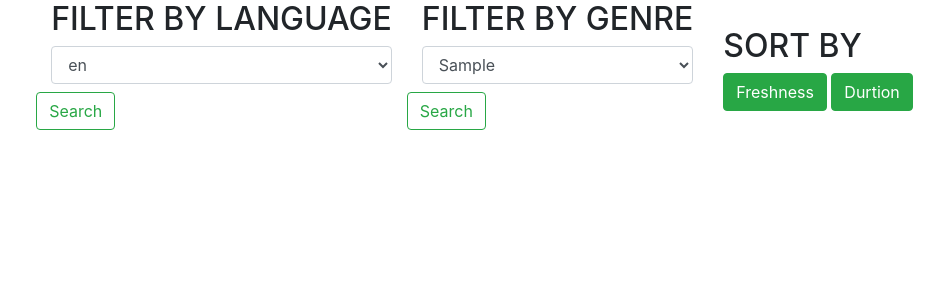
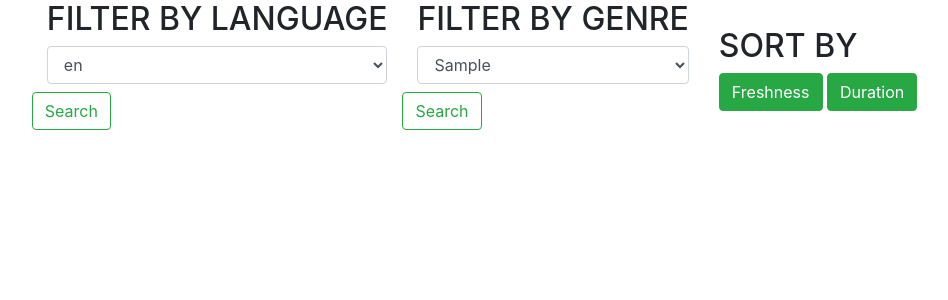
Before and after one commit to Nidhi0007/MoVIE_4_U, a PHP site: page /filter.php in a window 1280 px wide. Shown: the part 56-356 px from the top of the page, without its empty margins (158-1106 px from the left). Run offline with PHP 8.4, Linux system fonts and the light colour scheme; tables that the repository leaves empty or names only in its code hold one stand-in row (values such as "Sample post").

Commit message:
final commit

```diff
--- a/admin/filter.php
+++ b/admin/filter.php
@@ -42,7 +42,7 @@ include "inc/nav.php";
                     <h2> SORT BY </h2>
                  <button name="fresh" class="btn btn-success" >Freshness</button>
 
-                 <button name="dura" class="btn btn-success" >Durtion</button>
+                 <button name="dura" class="btn btn-success" >Duration</button>
 
             </div>
 
```
Also changed, not shown: admin/logout.php (deleted).
